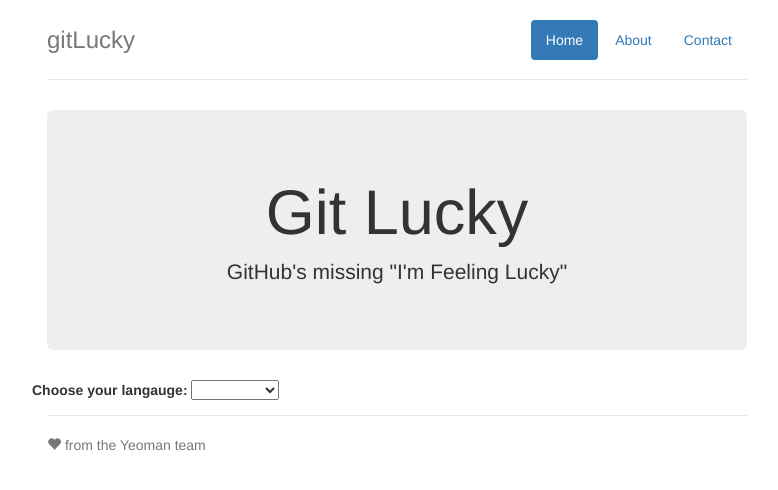
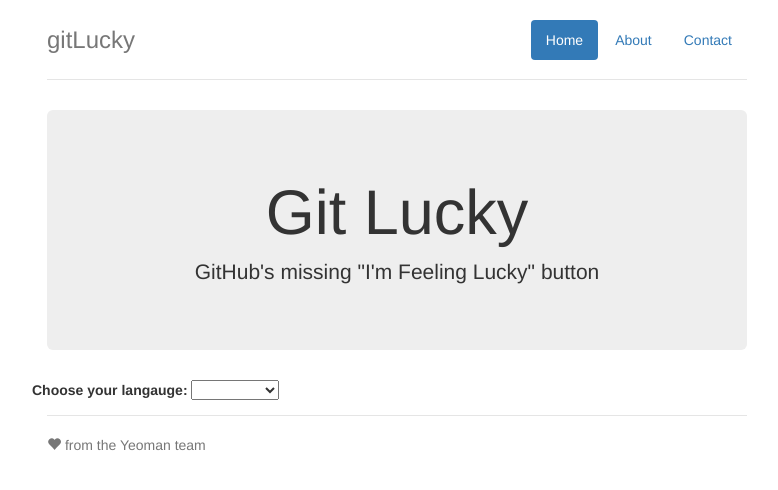
Before and after one commit to allenjprice/Git-Lucky, a website: page app/index.html in a window 1280 px wide. Shown: the whole page, without its empty margins (243-1021 px from the left). Drawn offline with nearby package versions, Linux system fonts and the light colour scheme; some packages are replaced by stand-ins of ours; files that its build step writes are made by us from their sources.

Commit message:
Fixes tagline

```diff
--- a/app/views/main.html
+++ b/app/views/main.html
@@ -1,7 +1,7 @@
 <div class="jumbotron">
   <h1>Git Lucky</h1>
   <p class="lead">
-    GitHub's missing "I'm Feeling Lucky"
+    GitHub's missing "I'm Feeling Lucky" button
   </p>
 </div>
 <div class="row">
```
